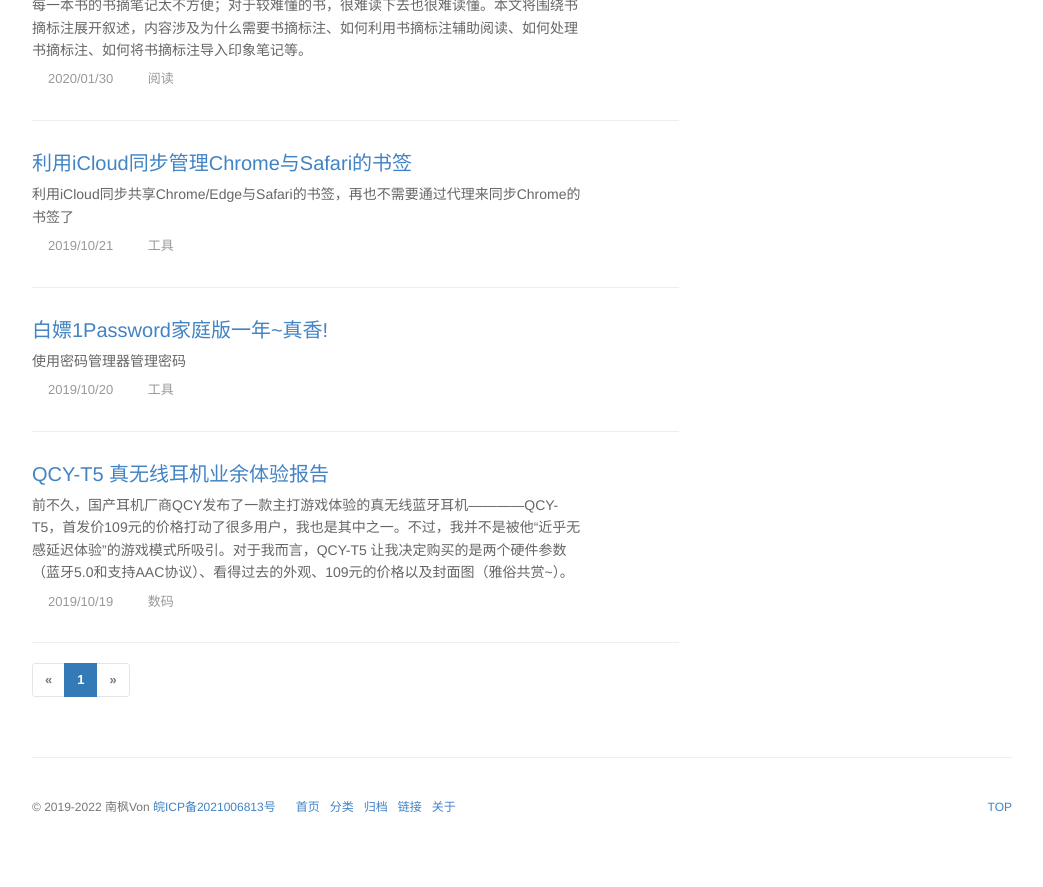
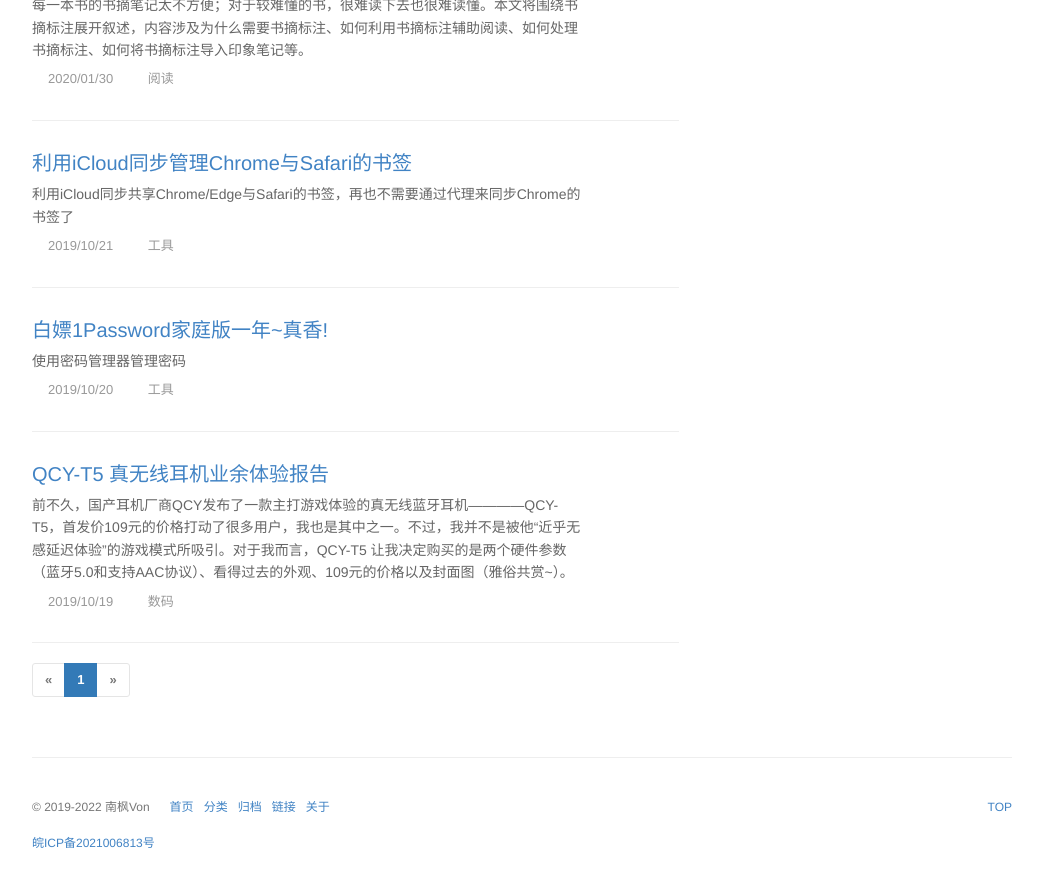
Before and after one commit to nanvon/nanvon.github.io, a Jekyll site: the page built from index.html, in a window 1280 px wide and 900 px high, scrolled down 1012 px. Shown: the top 887 px of the window, without its empty margins (118-1161 px from the left). Built offline with Jekyll 4.4.1, drawn with Linux system fonts in a browser that asks for light colours; some web fonts are replaced; the list of posts is cut into pages by our own code; comment, search, counter and statistics services are not loaded; a style sheet for code colours, icons or effects is not loaded; before the commit the page ends 1876 px from its top, so only the background shows below that.

Commit message:
Update footer.html

```diff
--- a/_includes/footer.html
+++ b/_includes/footer.html
@@ -5,8 +5,7 @@
   <div class="site-footer" role="contentinfo">
     <div class="copyright left mobile-block">
       © 2019-2022
-      <span title="{{ site.author}}">{{ site.author }}
-        <a href="https://beian.miit.gov.cn/" target="_blank">皖ICP备2021006813号</a></span>
+      <span title="{{ site.author}}">{{ site.author }}</span>
       <a href="javascript:window.scrollTo(0,0)" class="right mobile-visible">TOP</a>
     </div>
 
```
Also changed, not shown: other parts of _includes/footer.html (+2 -1 lines).
